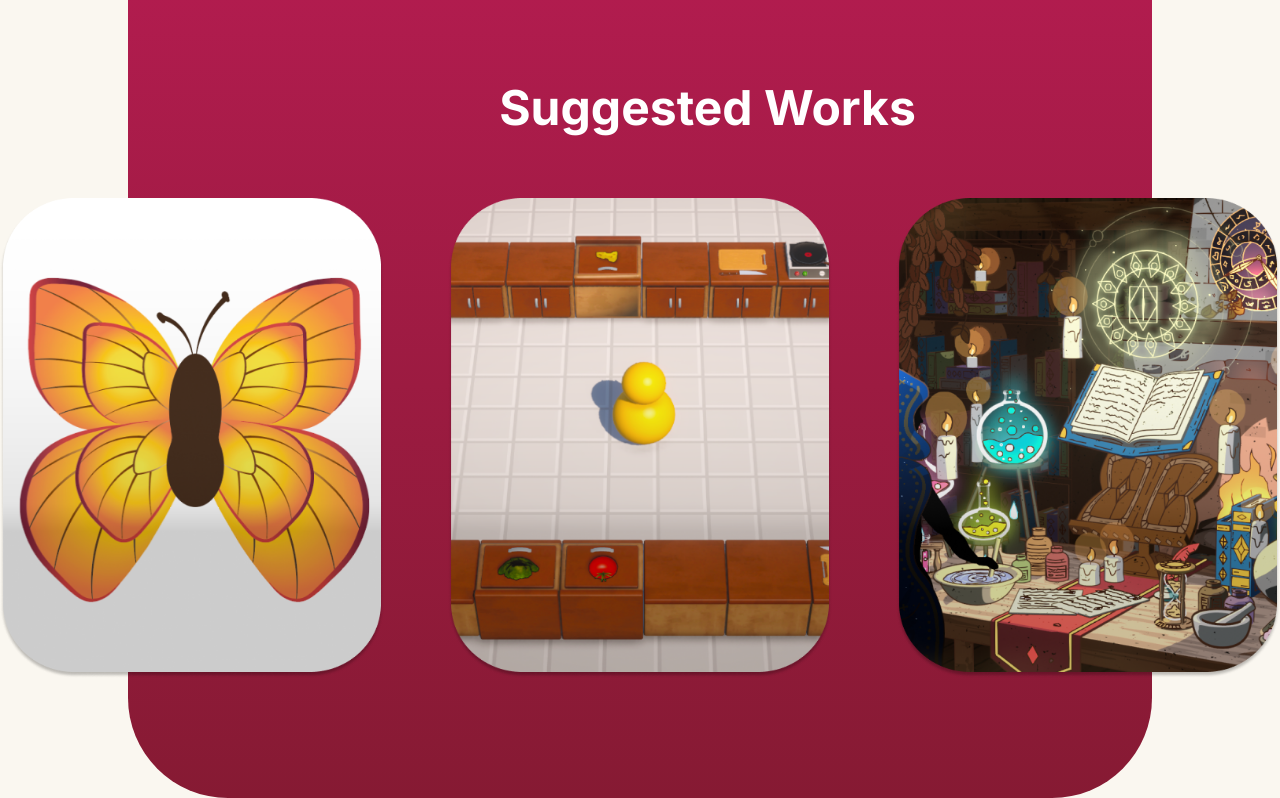
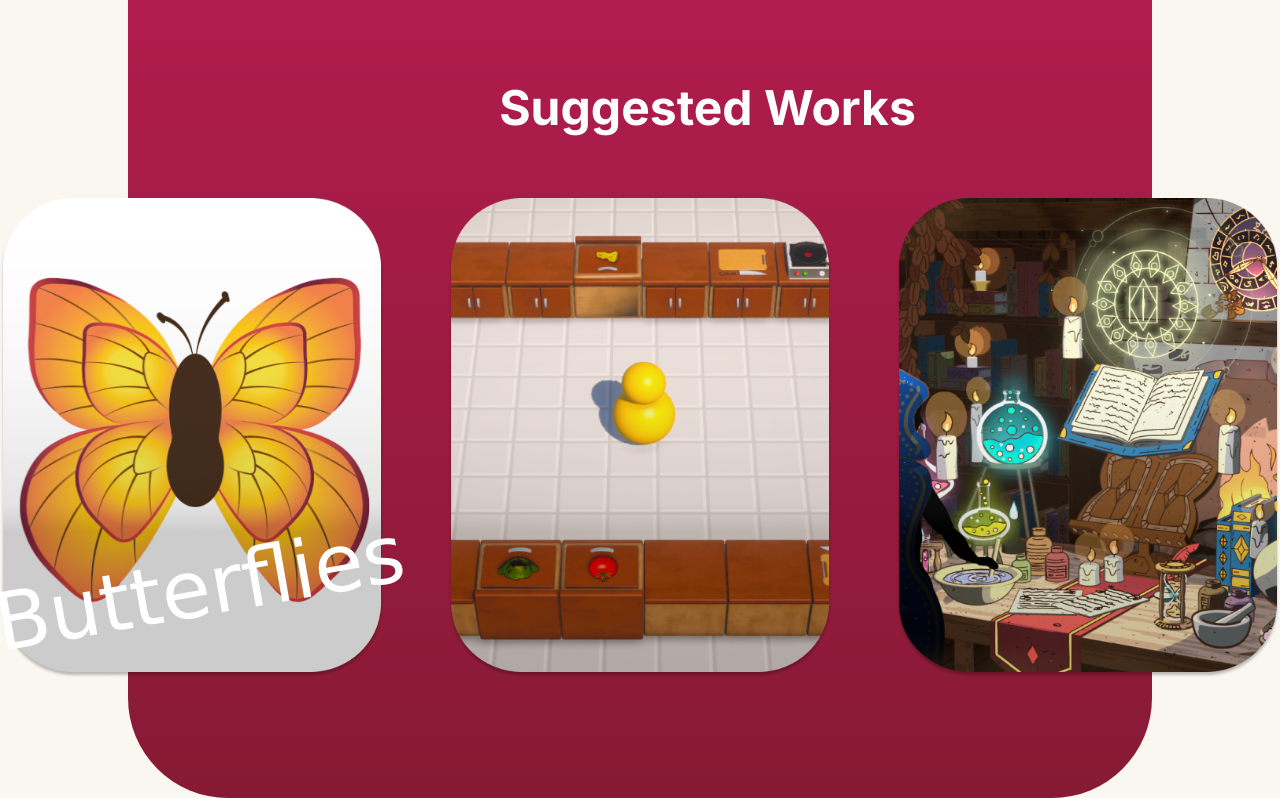
Before and after one commit to aanteque/portfolio, a plain HTML site: page index.html in a window 1280 px wide. Shown: the part 1042-1840 px from the top of the page. Drawn offline with Linux system fonts and the light colour scheme; a web font is replaced by a local one.

Commit message:
eneklnel

```diff
--- a/index.html
+++ b/index.html
@@ -196,8 +196,8 @@ h4 {
   font-family: "La Belle Aurore", cursive;
   font-weight: 400;
   font-style: normal;
-  font-size: 128px;
-  color: #FF3967;
+  font-size: 80px;
+  color: white;
 }
 
 .writeBigP {
@@ -420,6 +420,20 @@ h4 {
 
   }
 
+  .nameHeader5 {
+    position: absolute;
+    top: 200%;
+    left: -15%;
+    margin: 0%;
+    padding: 0px 0px;
+    text-align: right;
+    z-index: 99999;
+    width: 70%;
+    max-width: 600px;
+    transform: rotate(350deg);
+
+  }
+
 </style>
 
 
@@ -490,5 +504,8 @@ I love working with blender and have recently being trying to learn unity as wel
 <img src="pic3.png" alt="picture" class="picImage3">
 
 
+<h4 class="nameHeader5"> Butterflies</h4>
+
+
 </body>
 </html>
```
